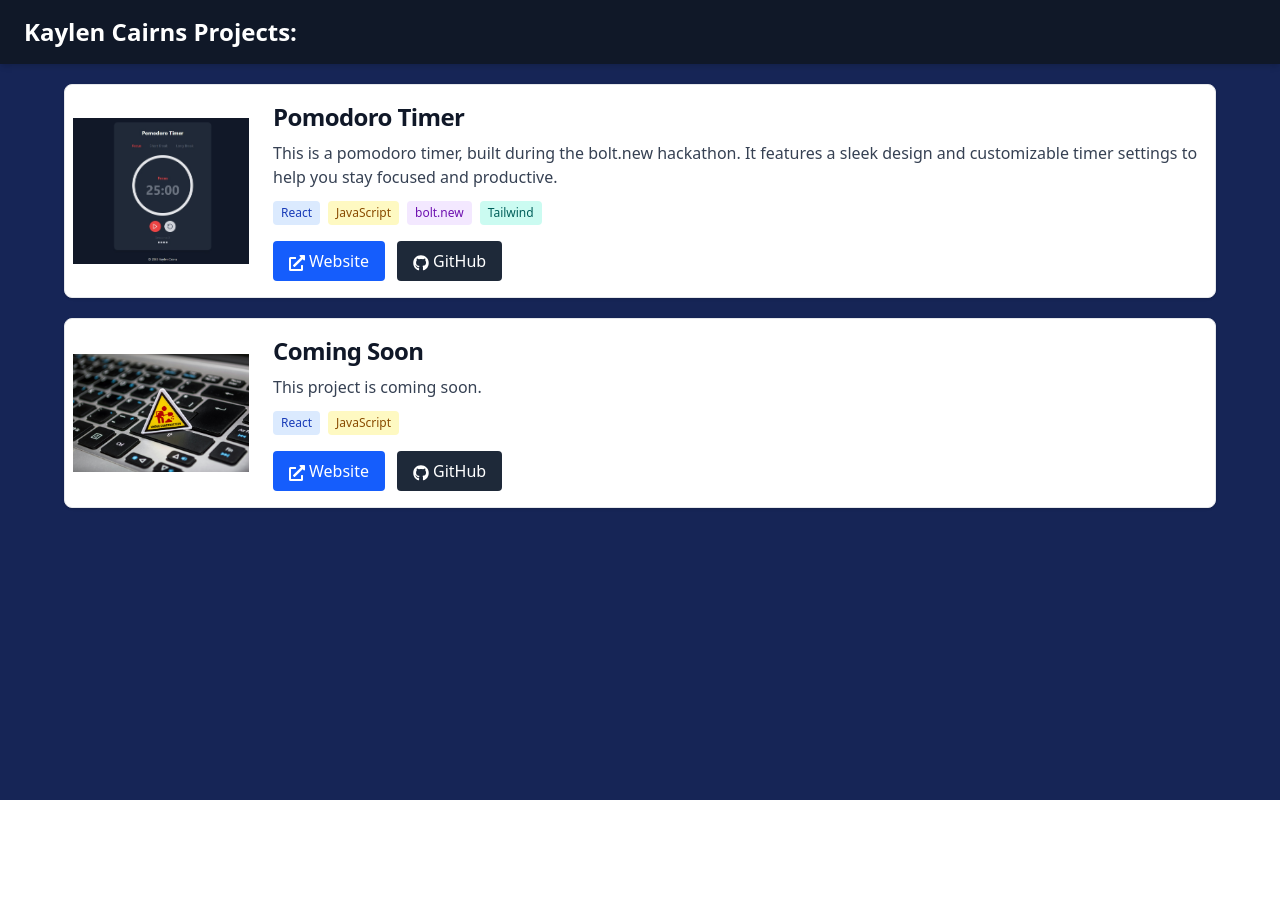
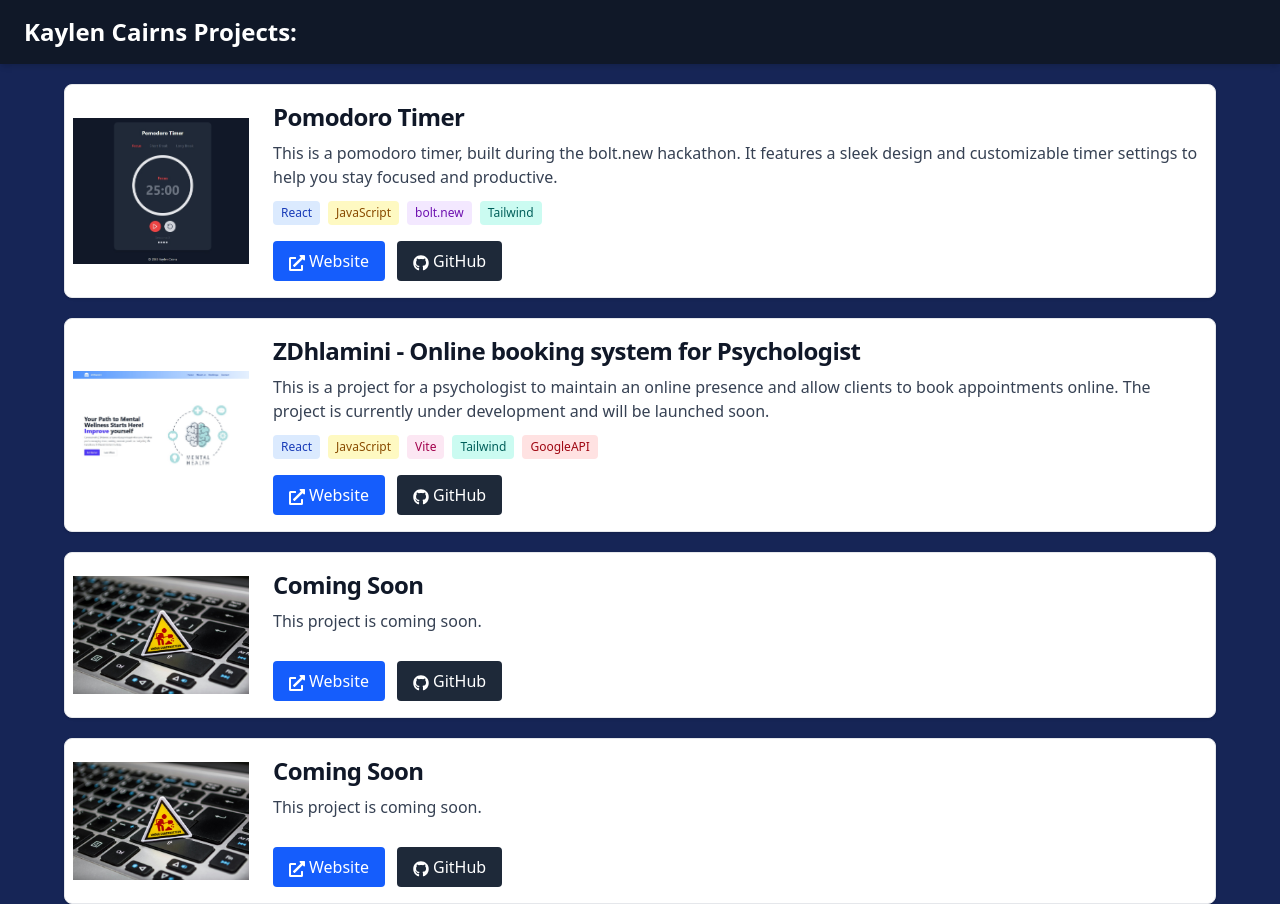
Before and after one commit to madKMC/portfolio, a React (Vite) app: page / in a window 1280 px wide. Before the commit the page ends 800 px from the top, so only its background shows below. Built offline with nearby package versions, Linux system fonts and the light colour scheme.

Commit message:
feat: Updated the second project card to display information about ZDhlamini booking system. Also added two extra upcoming project fillers

```diff
--- a/src/App.jsx
+++ b/src/App.jsx
@@ -2,6 +2,7 @@ import ProjectCard from './components/ProjectCard';
 import Header from './components/Header';
 import comingSoonImage from './assets/ComingSoon.jpg';
 import PomodoroImage from './assets/PomodoroTimer.jpg';
+import ZDhlamini from './assets/ZDhlamini.jpg';
 import './App.css';
 
 function App() {
@@ -17,12 +18,28 @@ function App() {
 				githubUrl='https://github.com/madKMC/PomodoroTimer'
 			/>
 			<ProjectCard
+				image={ZDhlamini}
+				title='ZDhlamini - Online booking system for Psychologist'
+				description='This is a project for a psychologist to maintain an online presence and allow clients to book appointments online. The project is currently under development and will be launched soon.'
+				badges={['React', 'JavaScript', 'Vite', 'Tailwind', 'GoogleAPI']}
+				websiteUrl='https://zdhlamini.cairnsforge.co.za'
+				githubUrl='https://github.com/madKMC/BookingSystem'
+			/>
+			<ProjectCard
 				image={comingSoonImage}
 				title='Coming Soon'
 				description='This project is coming soon.'
-				badges={['React', 'JavaScript']}
+				//badges={['React', 'JavaScript']}
 				websiteUrl='https://example.com'
-				githubUrl='https://github.com'
+				githubUrl='https://github.com/madKMC'
+			/>
+			<ProjectCard
+				image={comingSoonImage}
+				title='Coming Soon'
+				description='This project is coming soon.'
+				//badges={['React', 'JavaScript']}
+				websiteUrl='https://example.com'
+				githubUrl='https://github.com/madKMC'
 			/>
 		</div>
 	);
--- a/src/components/ProjectCard.jsx
+++ b/src/components/ProjectCard.jsx
@@ -3,14 +3,14 @@ import { FaGithub } from 'react-icons/fa';
 import { FaExternalLinkAlt } from 'react-icons/fa';
 
 const colorMap = {
-	'React': 'bg-blue-100 text-blue-800',
-	'JavaScript': 'bg-yellow-100 text-yellow-800',
+	React: 'bg-blue-100 text-blue-800',
+	JavaScript: 'bg-yellow-100 text-yellow-800',
 	'bolt.new': 'bg-purple-100 text-purple-800',
-	'Tailwind': 'bg-teal-100 text-teal-800',
-	'Node': 'bg-green-100 text-green-800',
-	'Express': 'bg-gray-100 text-gray-800',
-
-	// add more languages as needed
+	Tailwind: 'bg-teal-100 text-teal-800',
+	Node: 'bg-green-100 text-green-800',
+	Express: 'bg-gray-100 text-gray-800',
+	Vite: 'bg-pink-100 text-pink-800',
+	GoogleAPI: 'bg-red-100 text-red-800',
 };
 
 const ProjectCard = ({
```
Also changed, not shown: src/assets/ZDhlamini.jpg (added).
